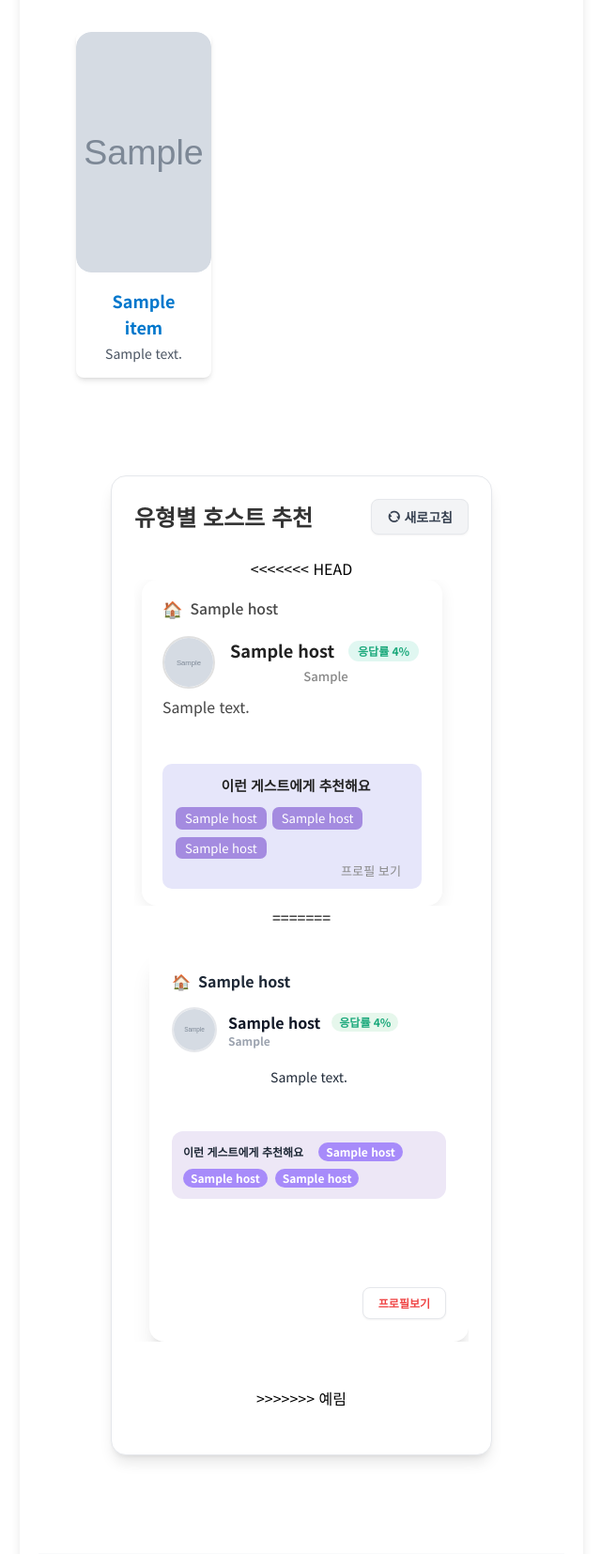
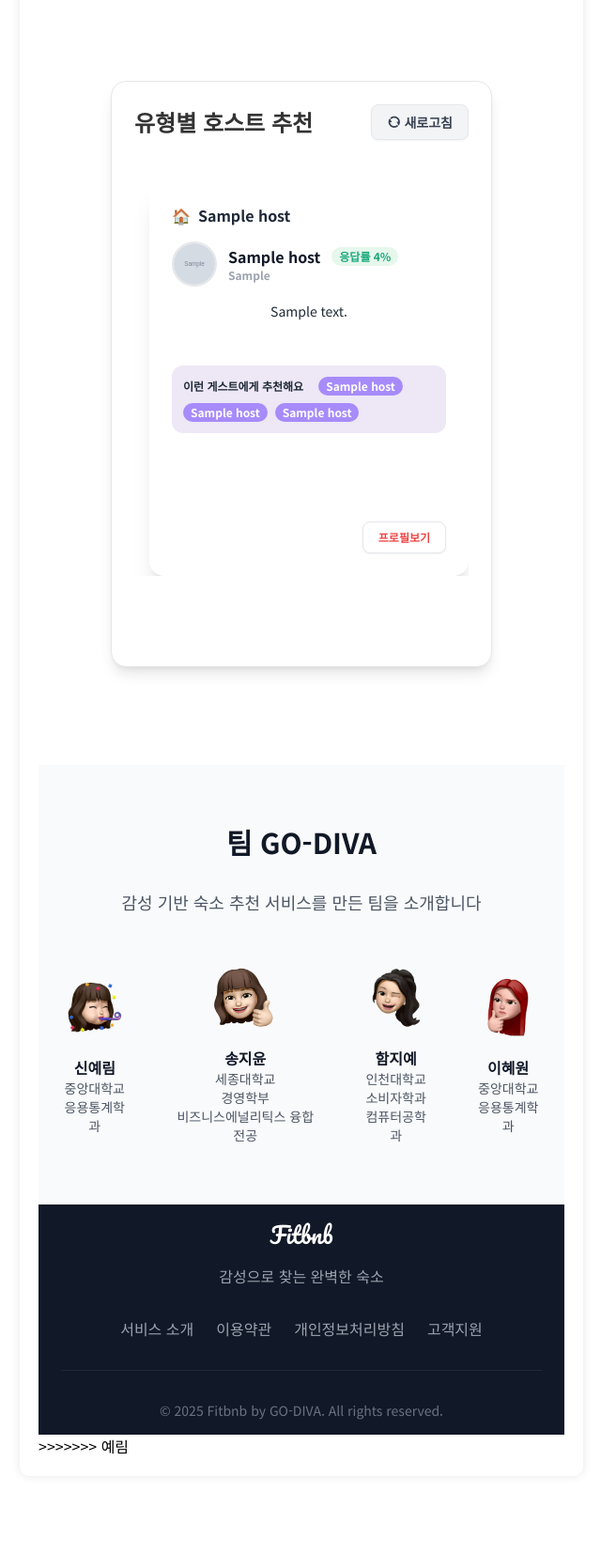
Before and after one commit to onewon1234/ADV_Project, a Flask app: template templates/index.html in a window 1280 px wide. Shown: the part 3195-4849 px from the top of the page at 94% size, without its empty margins (319-959 px from the left). After the commit the page ends 4743 px from the top, so only its background shows below. Run offline with Flask 3, Linux system fonts and the light colour scheme; the template is opened without the code that fills it: most values are stand-ins (such as "Sample title", 1, 10 or a date in 2020); grey boxes marked "Sample" are stand-in pictures; parts of the project's set-up code (start-up, migrations or seed data) failed here and were passed over; some libraries are stand-ins or nearby versions.

Commit message:
Update host_swiper.html

```diff
--- a/templates/host_swiper.html
+++ b/templates/host_swiper.html
@@ -1,86 +1,3 @@
-<<<<<<< HEAD
-<div class="swiper">
-    <div class="swiper-wrapper">
-        {% for host in hosts %}
-        <div class="swiper-slide">
-            <div class="host-card">
-                <!-- 호스트 유형 + 아이콘 -->
-                <div class="host-type-row">
-                    <span class="host-type-icon">
-                        {% if '해안' in host.cluster_name %}🌊
-                        {% elif '도시' in host.cluster_name %}🏙️
-                        {% elif '자연' in host.cluster_name %}🌲
-                        {% elif '감성' in host.cluster_name %}✨
-                        {% elif '전통' in host.cluster_name %}🏯
-                        {% else %}🏠
-                        {% endif %}
-                    </span>
-                    <span>{{ host.cluster_name }}</span>
-                </div>
-                <!-- 사진/이름/응답률 -->
-                <div class="host-main-row">
-                    <img class="host-photo" src="{{ host.host_picture_url }}" alt="호스트 사진" onerror="this.src='https://via.placeholder.com/56?text=No+Image'">
-                    <div class="host-info-col">
-                        <div class="host-name-row">
-                            <span class="host-name">{{ host.host_name }}</span>
-                            <span class="response-badge">응답률 {{ host.host_response_rate }}%</span>
-                        </div>
-                        <div class="host-status-row">
-                            {% if host.host_is_superhost in ['t', 'T', 'Y', 'y', '1', 1, True] %}
-                                <span class="superhost-badge"><span class="medal">🏅</span>슈퍼호스트</span>
-                            {% else %}
-                                <span class="host-years">{{ host.host_years }}</span>
-                            {% endif %}
-                        </div>
-                    </div>
-                </div>
-                <div class="host-summary">{{ host.summary }}</div>
-                <div class="guest-recommend-box">
-                    <div class="guest-recommend-title">이런 게스트에게 추천해요</div>
-                    <div class="guest-recommend-names">
-                        {% if host.name_1 %}<span class="guest-recommend-name">{{ host.name_1 }}</span>{% endif %}
-                        {% if host.name_2 %}<span class="guest-recommend-name">{{ host.name_2 }}</span>{% endif %}
-                        {% if host.name_3 %}<span class="guest-recommend-name">{{ host.name_3 }}</span>{% endif %}
-                    </div>
-                    <a class="detail-link" href="{{ host.host_url }}" target="_blank" style="color:#888;font-weight:500;">프로필 보기</a>
-                </div>
-            </div>
-        </div>
-        {% endfor %}
-    </div>
-    <!-- Add Arrows -->
-    <div class="swiper-button-next"></div>
-    <div class="swiper-button-prev"></div>
-</div>
-<style>
-.response-badge {
-    white-space: nowrap;
-}
-.swiper {
-    position: relative;
-}
-.swiper-button-next, .swiper-button-prev {
-    top: 50%;
-    transform: translateY(-50%);
-    z-index: 10;
-}
-.swiper-button-next {
-    right: -32px;
-    left: auto;
-}
-.swiper-button-prev {
-    left: -32px;
-    right: auto;
-}
-@media (max-width: 1100px) {
-    .swiper-button-next { right: -12px; }
-    .swiper-button-prev { left: -12px; }
-}
-@media (max-width: 700px) {
-    .swiper-button-next, .swiper-button-prev { display: none; }
-}
-</style>
-=======
 <div class="swiper" style="padding: 20px 0 40px 0; overflow:hidden;">
   <div class="w-full overflow-x-auto pb-2">
     <div class="swiper-wrapper flex flex-row gap-x-6 px-2 overflow-x-auto scrollbar-thin scrollbar-thumb-gray-300 scrollbar-track-gray-100 items-stretch h-full" style="scrollbar-width:thin;">
@@ -153,4 +70,3 @@ window.addEventListener('DOMContentLoaded', unifyHostCardHeights);
 // Swiper 영역이 동적으로 갱신될 때도 실행 (index.html의 fetch 이후)
 document.addEventListener('host-swiper-updated', unifyHostCardHeights);
 </script>
->>>>>>> 예림
```
